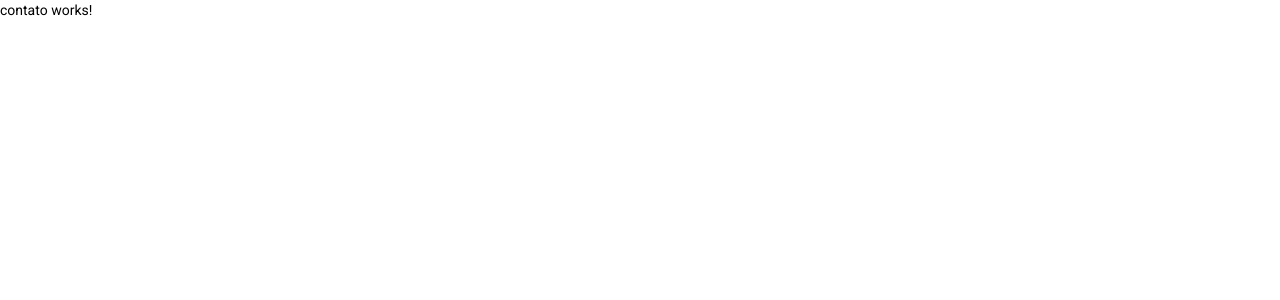
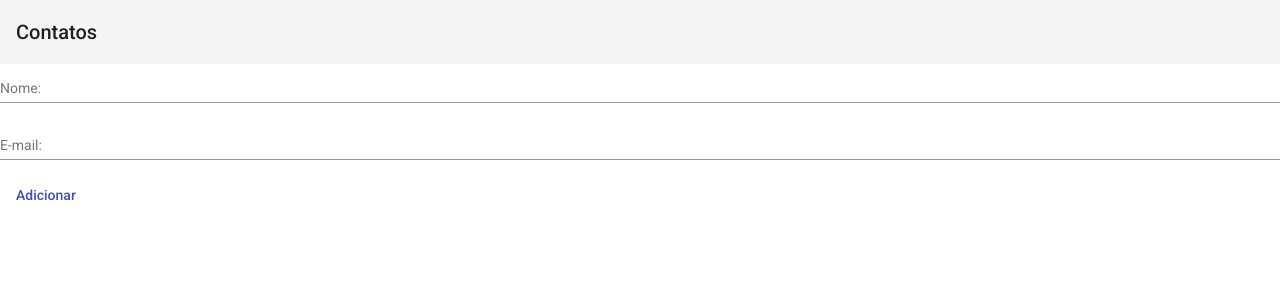
Before and after one commit to elberthbrandao/agenda, an Angular app in the folder agenda-app/: page / in a window 1280 px wide. Shown: the top 300 px of the page. Built offline with nearby package versions, Linux system fonts and the light colour scheme.

Commit message:
Criando formulário de contatos

```diff
--- a/agenda-app/src/app/app.component.css
+++ b/agenda-app/src/app/app.component.css
@@ -0,0 +1,3 @@
+.full-width {
+    width: 100%;
+}
--- a/agenda-app/src/app/app.component.html
+++ b/agenda-app/src/app/app.component.html
@@ -1 +1,14 @@
-<app-contato></app-contato>
+<mat-toolbar>Contatos</mat-toolbar>
+<form>
+    <mat-form-field class="full-width">
+        <mat-label>Nome: </mat-label>
+        <input matInput placeholder="Digite seu nome"/>
+    </mat-form-field>
+
+    <mat-form-field class="full-width">
+        <mat-label>E-mail: </mat-label>
+        <input matInput placeholder="Digite seu e-mail"/>
+    </mat-form-field>
+
+    <button mat-button color="primary">Adicionar</button>
+</form>
--- a/agenda-app/src/app/app.module.ts
+++ b/agenda-app/src/app/app.module.ts
@@ -1,6 +1,10 @@
 import { BrowserModule } from '@angular/platform-browser';
 import { NgModule } from '@angular/core';
+
 import { MatButtonModule } from '@angular/material/button';
+import { MatToolbarModule } from '@angular/material/toolbar';
+import { MatInputModule } from '@angular/material/input';
+
 
 import { AppRoutingModule } from './app-routing.module';
 import { AppComponent } from './app.component';
@@ -17,6 +21,8 @@
     BrowserModule,
     AppRoutingModule,
     MatButtonModule,
+    MatToolbarModule,
+    MatInputModule,
     BrowserAnimationsModule
   ],
   providers: [
```
